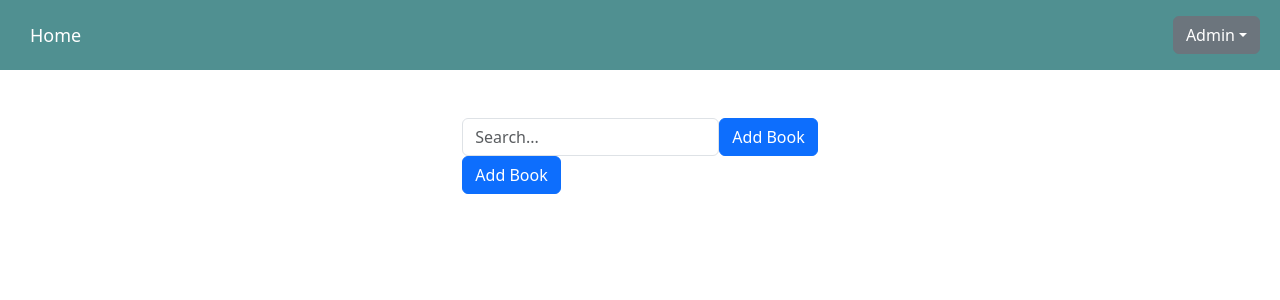
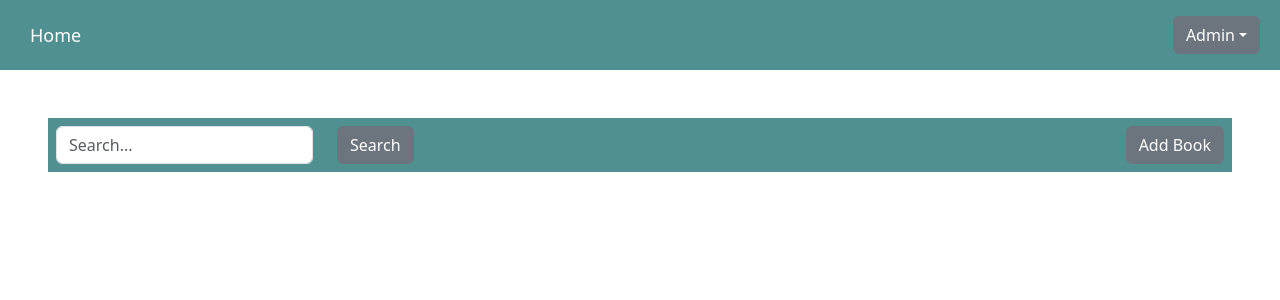
Before and after one commit to Iamfasna/Library, a React (Create React App) app in the folder library-app/: page /adminHome in a window 1280 px wide. Shown: the top 300 px of the page. Built offline with nearby package versions, Linux system fonts and the light colour scheme.

Commit message:
modified:   library-app/src/components/SubHeader.js
Align search bar and add book button to the right

```diff
--- a/library-app/src/components/SubHeader.js
+++ b/library-app/src/components/SubHeader.js
@@ -4,18 +4,23 @@ import React from 'react'
 function SubHeader() {
   return (
     <div>
-        <div className="container d-flex flex-wrap justify-content-center">
-            <div className=''>
+        <div className=" d-flex m-5 justify-content-between" style={{background:"#509091"}}>
+            <div className=" d-flex">
+            <div className='p-2'>
             <form className="col-12 col-lg-auto mb-2 mb-lg-0 me-lg-auto">
           <input type="search" className="form-control" placeholder="Search..." aria-label="Search"/>
         </form>
-        <button type="button" className="btn btn-primary">Add Book</button>
+        </div>
+
+        <div className='p-2'>
+        <button type="button" className="btn btn-secondary ms-2">Search</button>
+         </div>
             </div>
 
 
-        <div className="text-end">
 
-          <button type="button" className="btn btn-primary">Add Book</button>
+        <div className="p-2 ml-10" >
+              <button type="button" className="btn btn-secondary">Add Book</button>
         </div>
       </div>
     </div>
```
